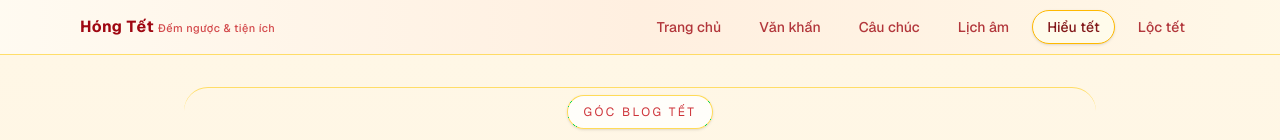
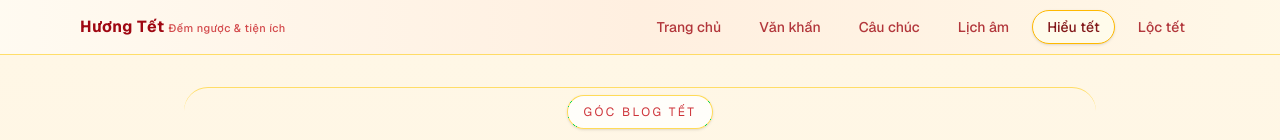
Before and after one commit to penguin131-test/huongtet, a Next.js app: page /blogs in a window 1280 px wide. Shown: the top 140 px of the page. Built offline with nearby package versions, Linux system fonts and the light colour scheme.

Commit message:
Update tet-navbar.tsx

```diff
--- a/components/tet-navbar.tsx
+++ b/components/tet-navbar.tsx
@@ -30,7 +30,7 @@ export function TetNavbar() {
           href="/"
           className="flex items-baseline gap-1 text-base font-bold tracking-wide text-red-800"
         >
-          <span>Hóng Tết</span>
+          <span>Hương Tết</span>
           <span className="text-[11px] font-medium text-red-700/70">
             Đếm ngược & tiện ích
           </span>
```
